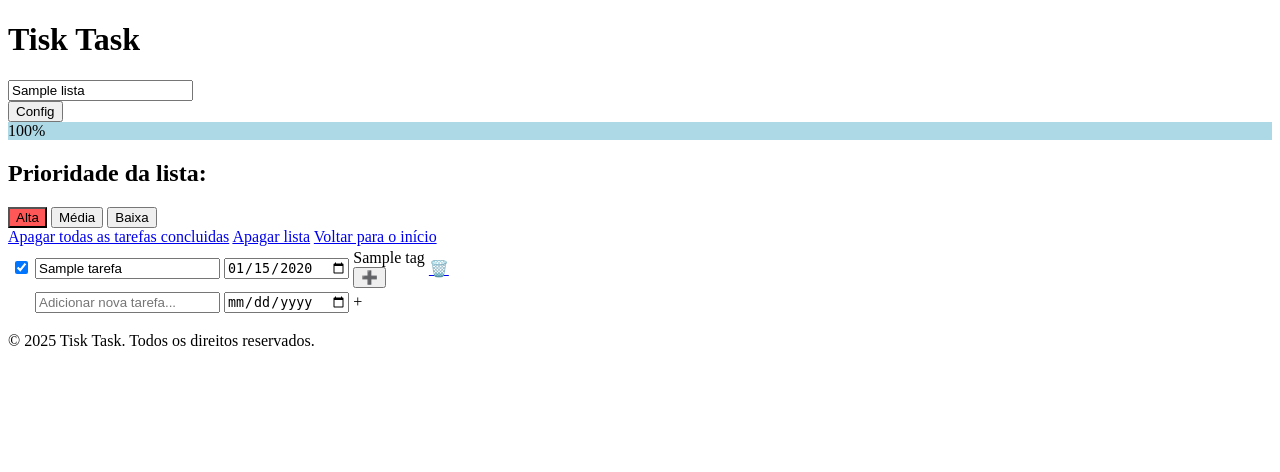
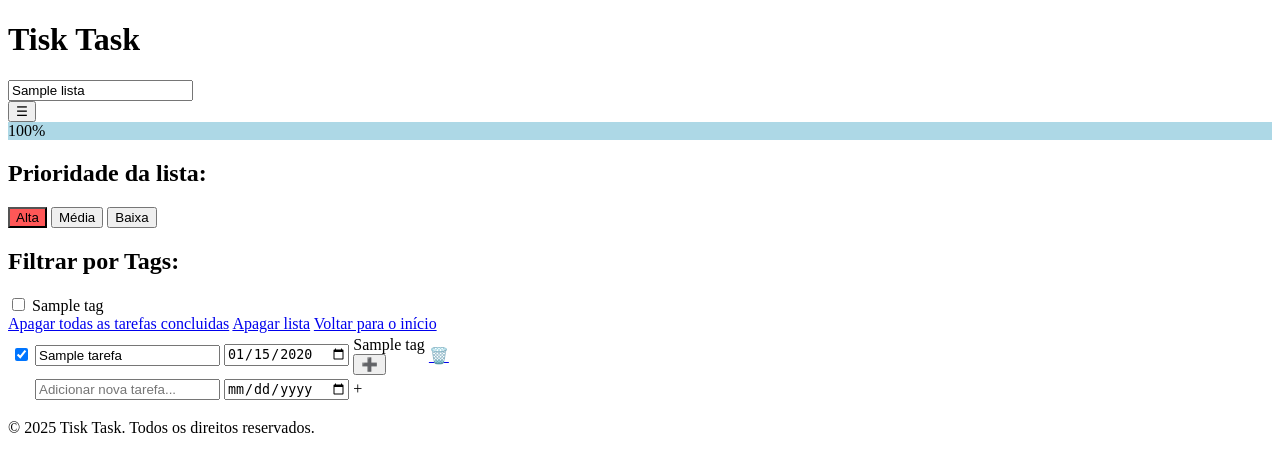
Before and after one commit to giovanabim/tisk-task, a Django app: page /listas/1/detalhe/ in a window 1280 px wide. Shown: the top 472 px of the page. Run offline with Django 5.2, Linux system fonts and the light colour scheme; a user stored in the database is signed in; tables that the repository leaves empty hold one stand-in row (values such as "Sample post").

Commit message:
Todas as views finalizadas

```diff
--- a/apps/listas/templates/listas/detalhes.html
+++ b/apps/listas/templates/listas/detalhes.html
@@ -18,7 +18,7 @@
             <!-- imagem aq pra representar edição -->
         </form>
     </div>
-    <a href="#"><button>Config</button></a>
+    <button onclick="toggleSidebar()">☰</button>
 </header>
 
 <div class="progresso-container">
@@ -42,6 +42,29 @@
 
         <button type="submit" name="prioridade_lista" value="baixa"
                 class="{% if lista.prioridade == 'baixa' %}selected-{{lista.prioridade}}{% endif %}">Baixa</button>
+    </form>
+
+    <h2>Filtrar por Tags:</h2>
+    <form method="GET" action="{% url 'detalhe_lista' lista_id=lista.pk %}">
+
+        {% for tag in tags %}
+            <label class="tag-filtro-item">
+                <input type="checkbox"
+                    name="filtro_tag"
+                    value="{{ tag.pk }}"
+                    onchange="this.form.submit()"
+
+                    {% if tag.pk|stringformat:"s" in tags_filtradas_ids %}checked{% endif %}
+                >
+                {{ tag.nome }}
+            </label>
+        {% empty %}
+            <p>Nenhuma tag para filtrar.</p>
+        {% endfor %}
+
+        {% if tags_filtradas_ids %}
+            <a href="{% url 'detalhe_lista' lista_id=lista.pk %}" class="limpar-filtro">Limpar Filtros</a>
+        {% endif %}
     </form>
 
     <a href="{% url 'apagar_tarefas_concluidas' lista_id=lista.pk %}">Apagar todas as tarefas concluidas</a>
--- a/apps/listas/views.py
+++ b/apps/listas/views.py
@@ -1,7 +1,8 @@
 from django.shortcuts import render, redirect, get_object_or_404
 from django.contrib.auth.decorators import login_required
 from .models import Lista
-from apps.tarefas.models import Tag
+from apps.tarefas.models import Tag, Tarefa
+from django.db.models import F
 
 @login_required(login_url='login')
 def adicionar_lista(request):
@@ -29,8 +30,13 @@ def detalhe_lista(request, lista_id):
                 lista.save()
 
         return redirect('detalhe_lista', lista_id = lista.pk)
+    tarefas = lista.tarefa_set.all().order_by('concluido',
+                                              F('prazo').asc(nulls_last=True),
+                                              'id')
 
-    tarefas = lista.tarefa_set.all().order_by('concluido', 'id')
+    tags_filtradas_ids = request.GET.getlist('filtro_tag')
+    if tags_filtradas_ids:
+        tarefas = tarefas.filter(tags__in = tags_filtradas_ids).distinct()
 
     tags_disponiveis = Tag.objects.filter(usuario=request.user).order_by('nome')
 
@@ -38,6 +44,7 @@ def detalhe_lista(request, lista_id):
         'lista': lista,
         'tarefas': tarefas,
         'tags': tags_disponiveis,
+        'tags_filtradas_ids': tags_filtradas_ids,
     }
 
     return render(request, 'listas/detalhes.html', contexto)
--- a/apps/usuarios/urls.py
+++ b/apps/usuarios/urls.py
@@ -7,4 +7,6 @@ urlpatterns = [
     path('login/', views.logar_usuario, name='login'),
     path('', views.home, name='home'),
     path('tags/gerenciar/', tarefas_views.gerenciar_tags, name='gerenciar_tags'),
+    path('logout/', views.logout_view, name='logout'),
+    path('apagar-conta/', views.apagar_conta, name='apagar_conta'),
 ]
```
Also changed, not shown: apps/usuarios/templates/usuarios/home.html (+47 -2 lines), apps/usuarios/views.py (+11 -1 lines), db.sqlite3.
